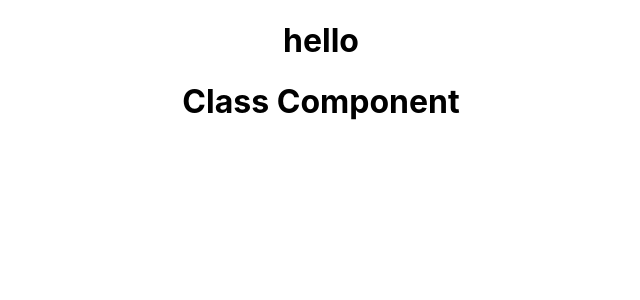
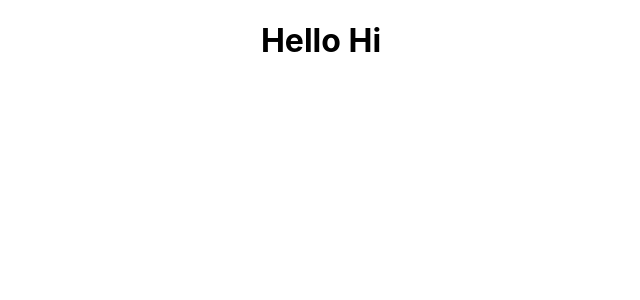
Before and after one commit to jyotir1994/React, a React (Create React App) app in the folder my-app/: page / in a window 1280 px wide. Shown: the top 300 px of the page, without its empty margins (319-959 px from the left). Built offline with nearby package versions, Linux system fonts and the light colour scheme.

Commit message:
JSX example

```diff
--- a/my-app/src/App.js
+++ b/my-app/src/App.js
@@ -3,12 +3,14 @@ import logo from './logo.svg';
 import './App.css';
 import Greet from './components/Greet';
 import Welcome from './components/Welcome';
+import Hello from './components/Hello';
 
 function App() {
   return (
     <div className="App">
-      <Greet />
-      <Welcome />
+      {/* <Greet /> */}
+      {/* <Welcome /> */}
+      <Hello />
     </div>
   );
 }
--- /dev/null
+++ b/my-app/src/components/Hello.js
@@ -0,0 +1,16 @@
+import React from 'react';
+
+const Hello = () => {
+    // with JSX
+    // return (
+    // <div className= 'dummyClass'>
+    // <h1>Hello</h1>
+    // </div>
+    // )
+
+    // without JSX
+    return React.createElement('div',
+    { id: 'hello', className: 'dummyClass' }, React.createElement('h1', null, 'Hello Hi'));
+}
+
+export default Hello;
```
